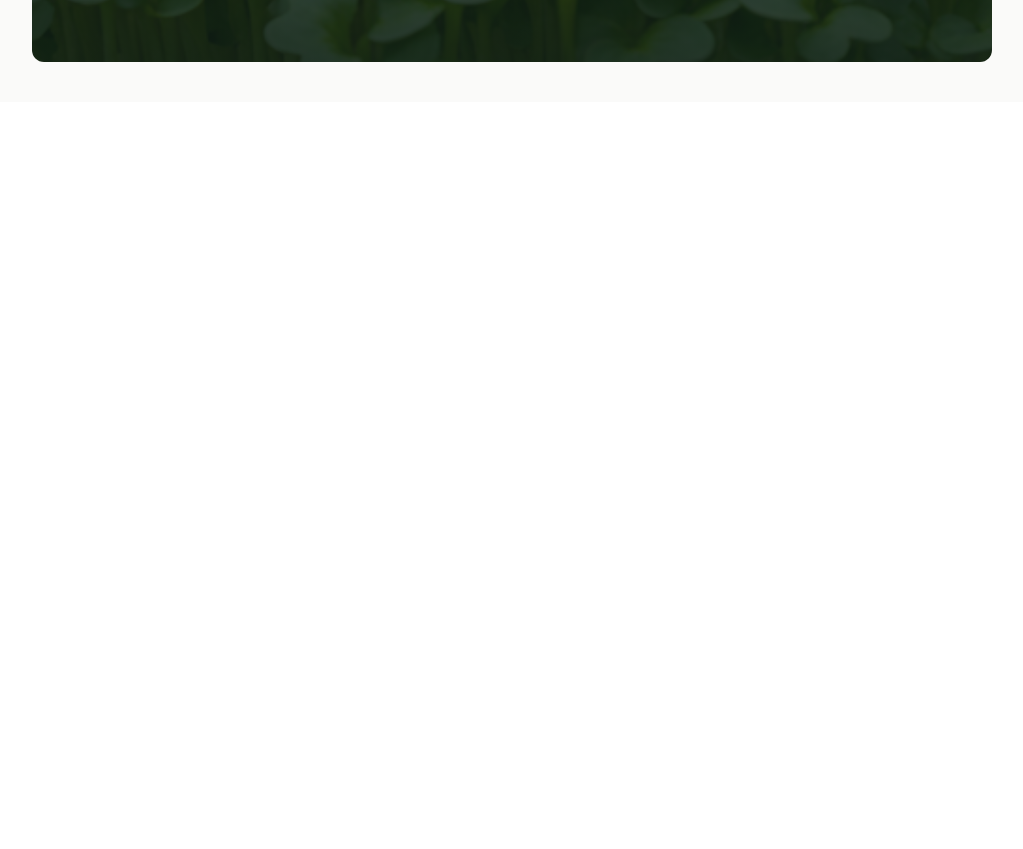
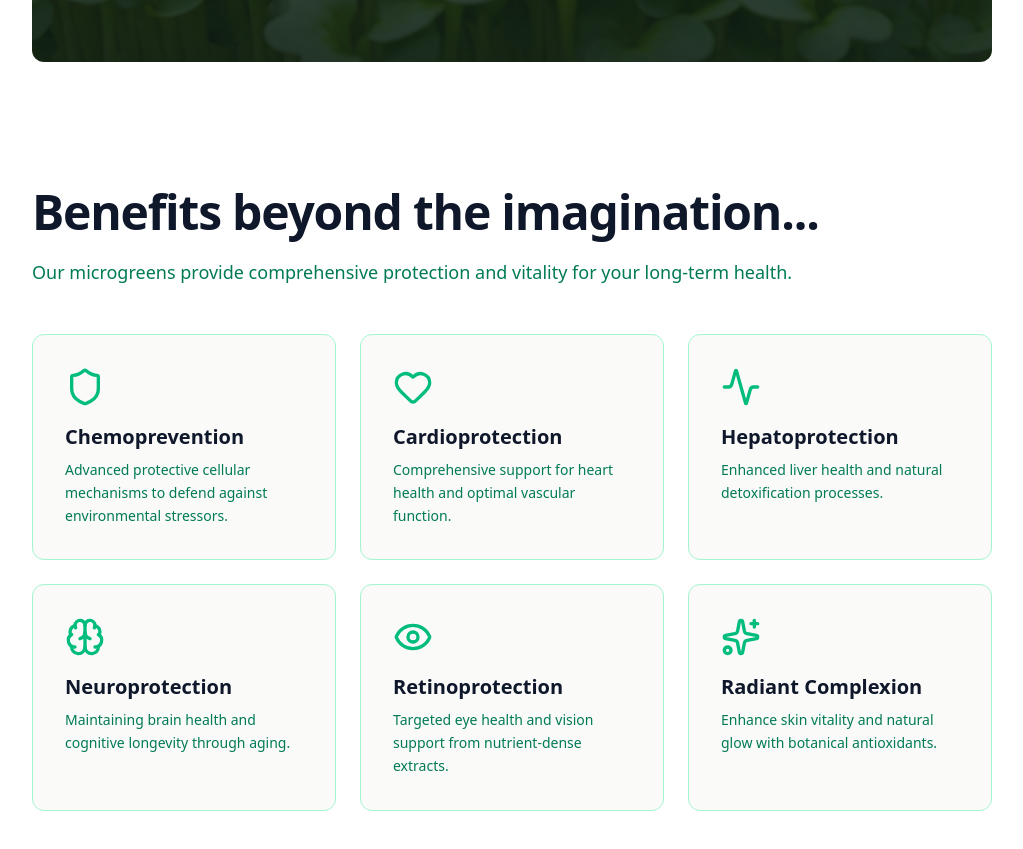
Before and after one commit to Abhinav-mohanan/Nutraleaves, a React (Vite) app in the folder nutraleaves/: page / in a window 1280 px wide. Shown: the part 623-1472 px from the top of the page, without its empty margins (128-1151 px from the left). Before the commit the page ends 800 px from the top, so only its background shows below. Built offline with nearby package versions, Linux system fonts and the light colour scheme.

Commit message:
feat: Implement benfits component

```diff
--- /dev/null
+++ b/nutraleaves/src/components/layouts/BenefitCard.jsx
@@ -0,0 +1,17 @@
+import React from 'react'
+
+const BenefitCard = ({icon:Icon,title,description}) => {
+  return (
+    <div className='group flex flex-col gap-4 rounded-xl border border-emerald-200 bg-stone-50 p-8
+                    hover:shadow-xl hover:-translate-y-1 transition-all'
+        >
+        <Icon className='text-emerald-500 w-10 h-10'/>
+        <div className='flex flex-col gap-2'>
+            <h3 className='text-slate-900 text-xl font-bold'>{title}</h3>
+            <p className='text-emerald-700 text-sm leading-relaxed'>{description}</p>
+        </div>
+    </div>
+  )
+}
+
+export default BenefitCard
--- /dev/null
+++ b/nutraleaves/src/components/shared/Benefits.jsx
@@ -0,0 +1,31 @@
+import React from 'react'
+import { benefits_data } from '../../constants/benefits_datas'
+import BenefitCard from '../layouts/BenefitCard'
+
+const Benefits = () => {
+    const benefits = benefits_data
+
+  return (
+    <section className='px-4 lg:px-40 py-20 bg-white'>
+        <div className='max-w-[1200px] mx-auto'>
+            <div className='flex flex-col gap-12'>
+                <div className='flex flex-col gap-4 max-w-[800px]'>
+                    <h2 className='text-slate-900 text-3xl lg:text-5xl font-black leading-tight tracking-tight'>
+                    Benefits beyond the imagination...
+                    </h2>
+                    <p className='text-emerald-700 text-lg font-medium'>
+                    Our microgreens provide comprehensive protection and vitality for your long-term health.
+                    </p>
+                </div>
+                <div className='grid grid-cols-1 md:grid-cols-2 lg:grid-cols-3 gap-6'>
+                    {benefits.map((benefit,idx)=>(
+                        <BenefitCard key={idx} {...benefit}/>
+                    ))}
+                </div>
+            </div>
+        </div>
+    </section>
+  )
+}
+
+export default Benefits
--- /dev/null
+++ b/nutraleaves/src/constants/benefits_datas.js
@@ -0,0 +1,10 @@
+import { ActivityIcon, Brain, Eye, Heart, Shield, Sparkles } from "lucide-react";
+
+export const benefits_data = [
+    { icon: Shield, title: "Chemoprevention", description: "Advanced protective cellular mechanisms to defend against environmental stressors." },
+    { icon: Heart, title: "Cardioprotection", description: "Comprehensive support for heart health and optimal vascular function." },
+    { icon: ActivityIcon, title: "Hepatoprotection", description: "Enhanced liver health and natural detoxification processes." },
+    { icon: Brain, title: "Neuroprotection", description: "Maintaining brain health and cognitive longevity through aging." },
+    { icon: Eye, title: "Retinoprotection", description: "Targeted eye health and vision support from nutrient-dense extracts." },
+    { icon: Sparkles, title: "Radiant Complexion", description: "Enhance skin vitality and natural glow with botanical antioxidants." }
+  ];
--- a/nutraleaves/src/pages/Home.jsx
+++ b/nutraleaves/src/pages/Home.jsx
@@ -1,13 +1,14 @@
 import React from 'react'
 import Header from '../components/shared/Header'
 import Hero from '../components/shared/Hero'
+import Benefits from '../components/shared/Benefits'
 
 const Home = () => {
   return (
-    <div className="bg-stone-50 dark:bg-perl-700 text-slate-900
-    dark:text-black transition-colors duration-300">
+    <div className="bg-peral-900 text-slate-900">
     <Header/>
     <Hero/>
+    <Benefits/>
     </div>
   )
 }
```
